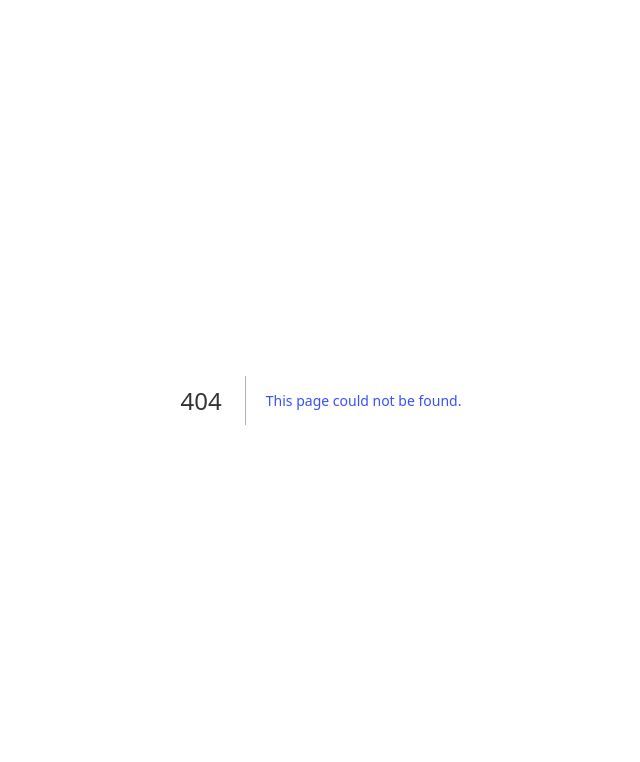
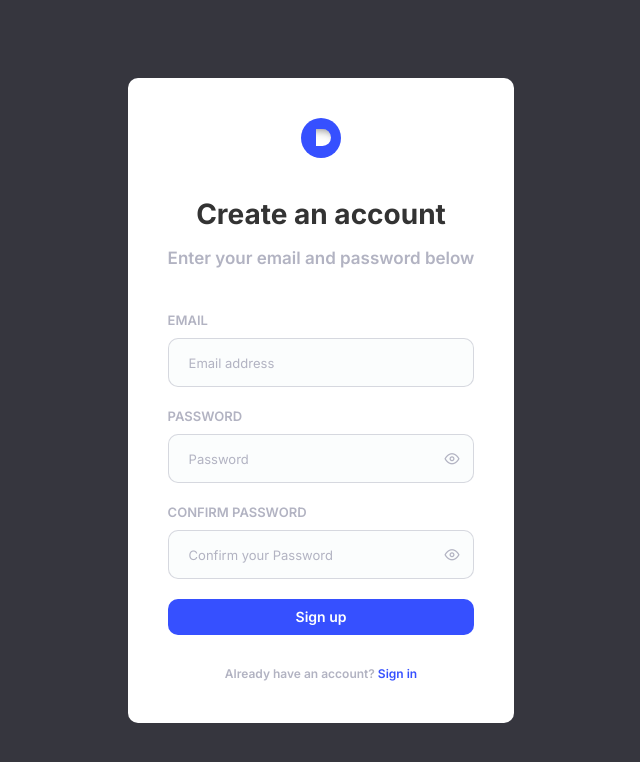
Before and after one commit to Andriamahay11master/TicketingManagement, a Next.js app: page /signup in a window 1280 px wide. Before the commit this address had no page. Shown: the top 762 px of the page, without its empty margins (319-959 px from the left). Built offline with nearby package versions, Linux system fonts and the light colour scheme.

Commit message:
add component signup

```diff
--- /dev/null
+++ b/src/app/signup/page.tsx
@@ -0,0 +1,22 @@
+import Signup from "@/components/signup/Signup";
+
+export default function Formsignup() {
+
+    const dataSignup = {
+        title: "Create an account",
+        formdesc: "Enter your email and password below",
+        email: "Email",
+        password: "Password",
+        passwordagain: "Confirm Password",
+        labelButton: "Sign up",
+        routeSignin: "/",
+        textUser: "Already have an account?",
+        labelSignin: "Sign in",
+        routeClick: "/",
+    };
+    return (
+    <main className="appBlock">
+        <Signup {...dataSignup}/>
+    </main>
+    );
+}
--- a/src/assets/scss/common/_form.scss
+++ b/src/assets/scss/common/_form.scss
@@ -170,4 +170,9 @@ select{
             }
         }
     }
+    &.form-signup{
+        .form-logo{
+            margin-bottom: 40px;
+        }
+    }
 }
--- /dev/null
+++ b/src/components/signup/Signup.tsx
@@ -0,0 +1,73 @@
+"use client";
+import React from "react";
+import Link from "next/link";
+import { useState } from "react";
+
+export interface SignupProps {
+    title: string
+    formdesc: string
+    email: string
+    password: string
+    passwordagain: string
+    labelButton: string
+    routeSignin: string
+    textUser: string
+    labelSignin: string
+    routeClick: string
+}
+
+export default function Signup({title, formdesc, email, password, passwordagain, labelButton, routeSignin, textUser, labelSignin, routeClick} : SignupProps) {
+
+    const [showPassword, setShowPassword] = useState(false);
+    const [showPasswordConfirmation, setShowPasswordConfirmation] = useState(false);
+
+    const togglePasswordVisibility = () => {
+        setShowPassword(!showPassword);
+    };
+
+    const togglePasswordConfirmationVisibility = () => {
+        setShowPasswordConfirmation(!showPasswordConfirmation);
+    };
+
+    const connectAccount = () => {
+        window.location.href = routeClick
+    }
+    return (
+        <div className="form-bg">
+             <div className="form-block form-signup">
+                <div className="form-logo">
+                    <span className="logo"></span>
+                </div>
+                <h1 className="title-h1">{title}</h1>
+                <p className="form-desc">{formdesc}</p>
+                <div className="form-content">
+                    <form>
+                        <div className="form-group">
+                            <label htmlFor="email">{email}</label>
+                            <input type="email" id="email" placeholder="Email address"/>
+                        </div>
+                        <div className="form-group">
+                            <label htmlFor="password">{password}</label>
+                            <div className="input-pass">
+                                <input type={showPassword ? "text" : "password"} id="password" placeholder="Password"/>
+                                <i className={`icon ${showPassword ? "icon-eye-off" : "icon-eye"}`} onClick={togglePasswordVisibility}></i>
+                            </div>
+                        </div>
+                        <div className="form-group">
+                            <label htmlFor="confirmation-password">{passwordagain}</label>
+                            <div className="input-pass">
+                                <input type={showPasswordConfirmation ? "text" : "password"} id="confirmation-password" placeholder="Confirm your Password"/>
+                                <i className={`icon ${showPasswordConfirmation ? "icon-eye-off" : "icon-eye"}`} onClick={togglePasswordConfirmationVisibility}></i>
+                            </div>
+                        </div>
+                        <div className="form-group form-submit">
+                            <button className="btn btn-primary" onClick={connectAccount}>{labelButton}</button>
+                        </div>
+                    </form>
+                    <p className="text-signup">{textUser} <Link className="btn btn-link" href={routeSignin}>{labelSignin}</Link></p>
+                </div>
+            </div>
+        </div>
+
+    );
+}
```
